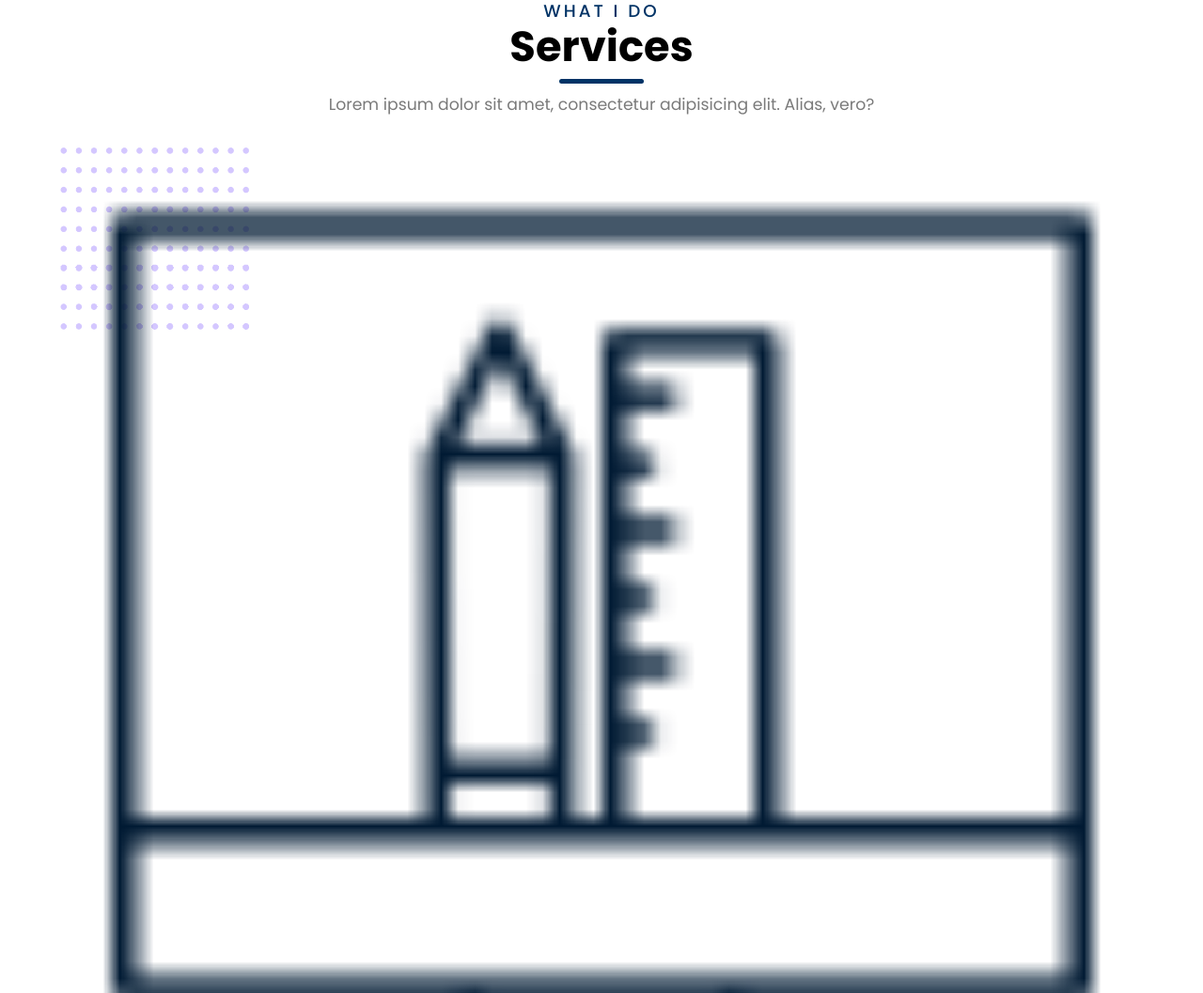
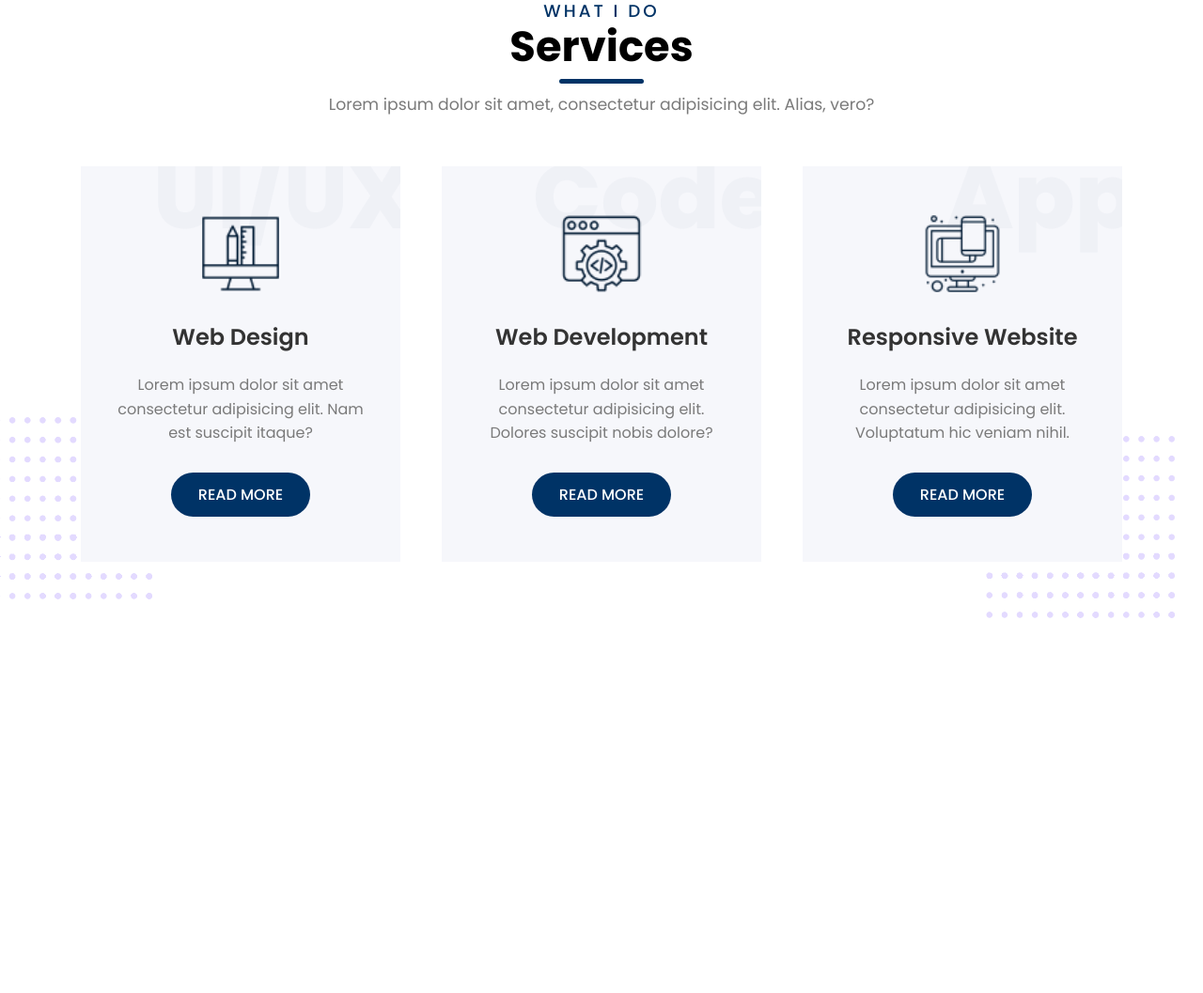
Before and after one commit to iambasilp/Basil-Portfolio-test, a plain HTML site: page index.html in a window 1280 px wide. Shown: the part 909-1966 px from the top of the page at 94% size. After the commit the page ends 1646 px from the top, so only its background shows below. Drawn offline with Linux system fonts and the light colour scheme.

Commit message:
Services CSS added

```diff
--- a/css/style.css
+++ b/css/style.css
@@ -422,3 +422,93 @@ header .circle {
 }
 
 /* End header */
+
+/* Services */
+
+.cards {
+  display: flex;
+  justify-content: space-around;
+  flex-wrap: wrap;
+  width: 100%;
+}
+
+.card-wrap {
+  position: relative;
+  margin: 1.7rem 0.8rem;
+}
+
+.card {
+  position: relative;
+  width: 100%;
+  max-width: 340px;
+  min-height: 290px;
+  background-color: var(--light-three);
+  display: flex;
+  align-items: center;
+  justify-content: center;
+  text-align: center;
+  padding: 3rem 2rem;
+  overflow: hidden;
+  transition: 0.3s;
+}
+
+.card:before {
+  content: attr(data-card);
+  position: absolute;
+  top: -15px;
+  right: -15px;
+  font-size: 6rem;
+  font-weight: 800;
+  line-height: 1;
+  color: var(--main-color);
+  opacity: 0.025;
+}
+
+.card:after {
+  content: "";
+  position: absolute;
+  width: 100%;
+  height: 0px;
+  bottom: 0;
+  left: 0;
+  background-color: var(--main-color);
+  transition: 0.3s;
+}
+
+.card-wrap:hover .card {
+  transform: translateY(-15px);
+}
+
+.card-wrap:hover .card:after {
+  height: 8px;
+}
+
+.icon {
+  width: 90px;
+  margin-bottom: 1.7rem;
+}
+
+.card .title-sm {
+  line-height: 0.8;
+}
+
+.card .text {
+  font-size: 1rem;
+  margin: 1.8rem 0;
+}
+
+.services .points1 {
+  bottom: -50px;
+  left: -125px;
+  opacity: 0.2;
+  pointer-events: none;
+}
+
+.services .points2 {
+  bottom: -70px;
+  right: -65px;
+  opacity: 0.2;
+  pointer-events: none;
+}
+
+/* End Services */
```
